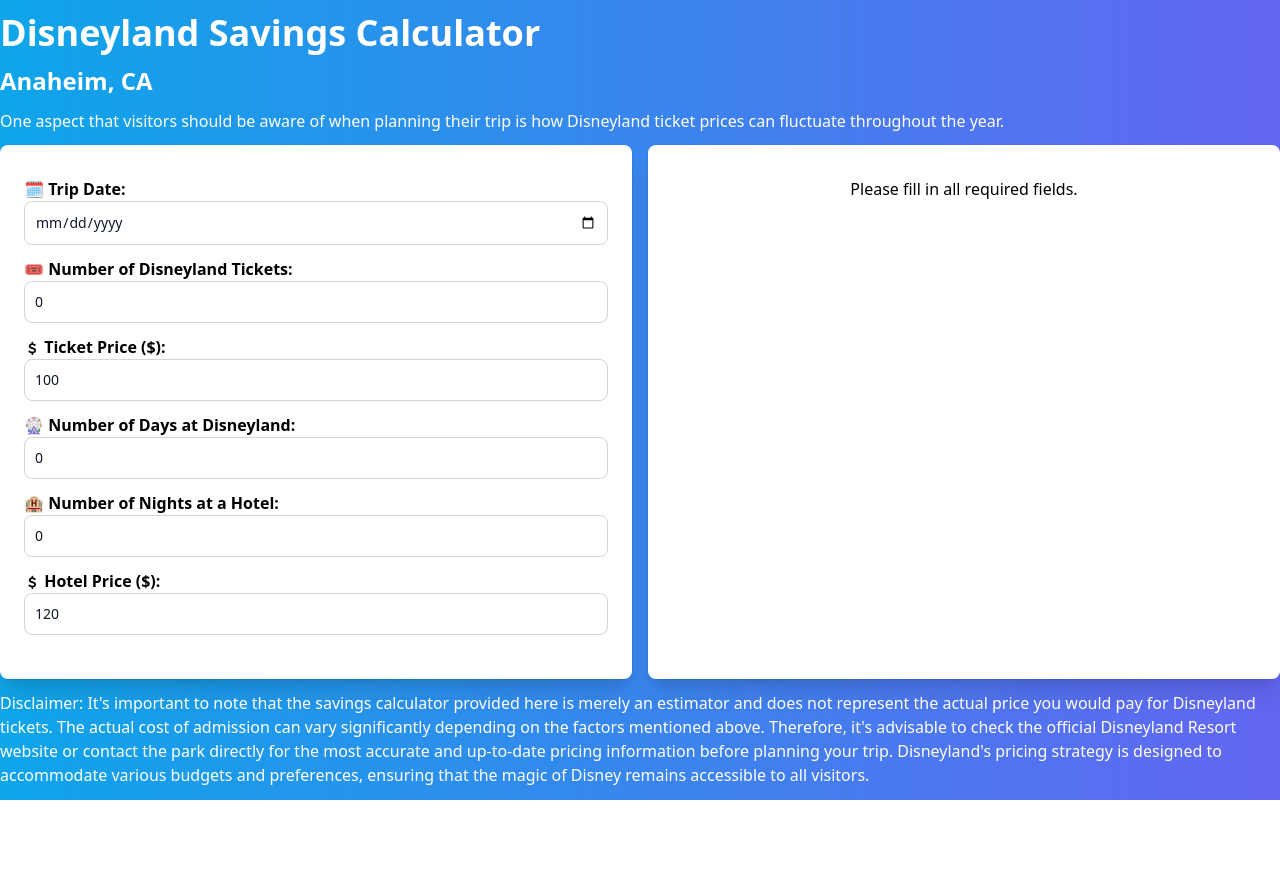
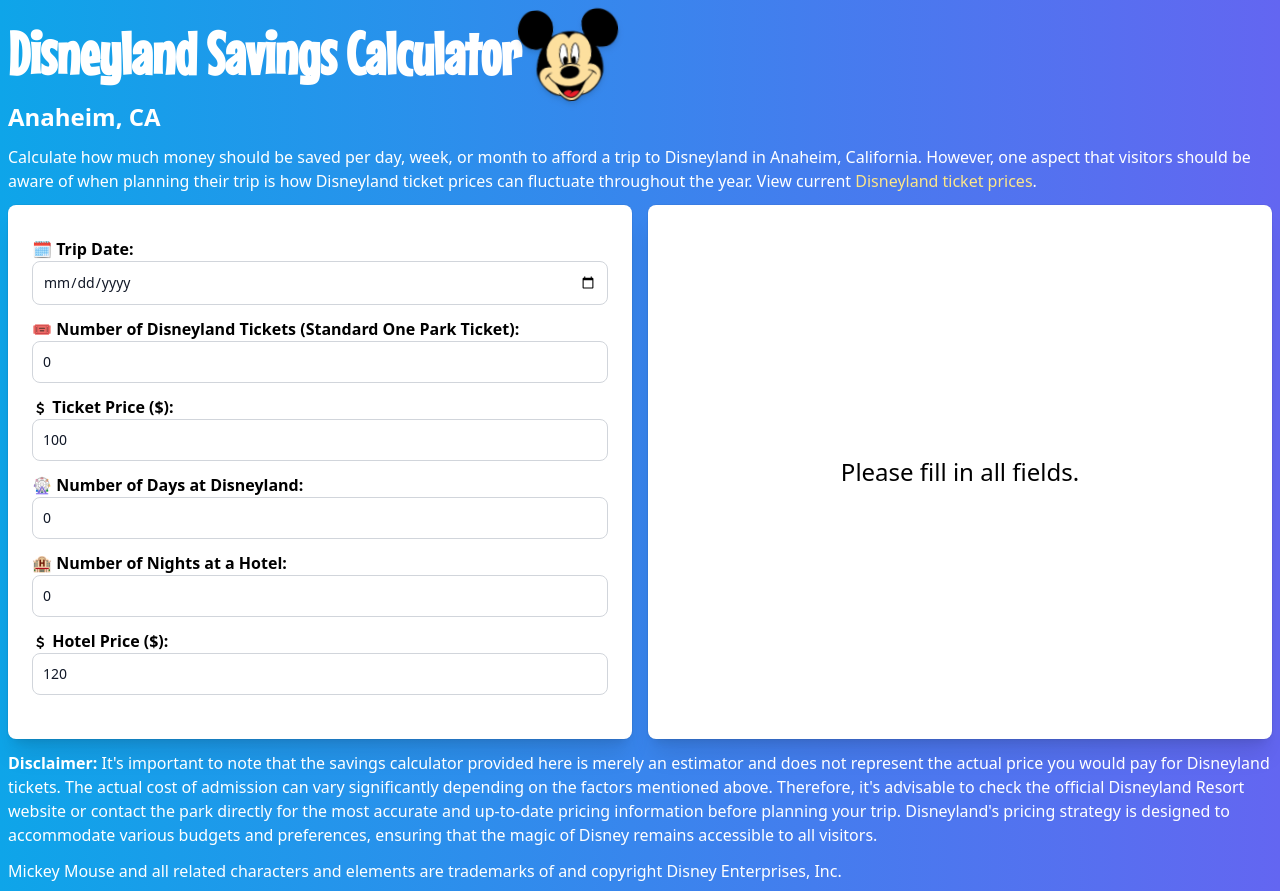
Before and after one commit to brndnsmth/disneyland-savings-calculator, a React (Vite) app: page / in a window 1280 px wide. Before the commit the page ends 800 px from the top, so only its background shows below. Built offline with nearby package versions, Linux system fonts and the light colour scheme.

Commit message:
Updated styling and small changes to app and components. Need to fix calculateSavingsGoal and Result component.

```diff
--- a/index.html
+++ b/index.html
@@ -2,7 +2,7 @@
 <html lang="en">
   <head>
     <meta charset="UTF-8" />
-    <link rel="icon" type="image/svg+xml" href="/vite.svg" />
+    <link rel="icon" type="image/svg+xml" href="/mickey.ico" />
     <meta name="viewport" content="width=device-width, initial-scale=1.0" />
     <title>Disneyland Savings Calculator</title>
   </head>
--- a/src/App.tsx
+++ b/src/App.tsx
@@ -54,17 +54,36 @@
   };
 
   return (
-    <div className="h-screen grid grid-cols-1 content-center">
+    <div className="min-h-screen grid grid-cols-1 content-center m-2">
       <div className="container mx-auto">
-        <h1 className="text-4xl font-semibold text-white mb-3">
-          Disneyland Savings Calculator
-        </h1>
+        <div className="flex items-center">
+          <h1 className="text-6xl font-disney font-semibold text-white">
+            Disneyland Savings Calculator
+          </h1>
+          <img
+            className="rotate-image drop-shadow-md"
+            src="/src/assets/mickey.png"
+            width="100px"
+            alt="Mickey Mouse"
+          />
+        </div>
         <h2 className="text-2xl font-semibold text-white mb-3">Anaheim, CA</h2>
         <p className="text-white mb-3">
-          One aspect that visitors should be aware of when planning their trip
-          is how Disneyland ticket prices can fluctuate throughout the year.
+          Calculate how much money should be saved per day, week, or month to
+          afford a trip to Disneyland in Anaheim, California. However, one
+          aspect that visitors should be aware of when planning their trip is
+          how Disneyland ticket prices can fluctuate throughout the year. View
+          current{" "}
+          <a
+            className="text-amber-200 hover:underline"
+            href="https://disneyland.disney.go.com/admission/tickets/"
+            target="_blank"
+          >
+            Disneyland ticket prices
+          </a>
+          .
         </p>
-        <div className="grid grid-cols-2 gap-4 mb-3">
+        <div className="grid grid-cols-1 sm:grid-cols-2 gap-4 mb-3">
           <div className="bg-white rounded-lg px-6 py-8 ring-1 ring-slate-900/5 shadow-xl">
             <DateInput tripDate={tripDate} setTripDate={setTripDate} />
             <TicketInput
@@ -83,10 +102,13 @@
           </div>
           <div className="grid justify-items-center bg-white rounded-lg px-6 py-8 ring-1 ring-slate-900/5 shadow-xl text-center">
             {isNaN(parseFloat(calculateSavingsGoal())) ? (
-              <p>Please fill in all required fields.</p>
+              <p className="text-2xl flex items-center">
+                Please fill in all fields.
+              </p>
             ) : (
               <>
                 <Result savingsGoal={calculateSavingsGoal()} />
+                <hr className="w-48 h-1 mx-auto my-4 bg-blue-300 border-0 rounded" />
                 <TotalExpenditure
                   ticketCount={ticketCount}
                   ticketPrice={ticketPrice}
@@ -98,17 +120,21 @@
             )}
           </div>
         </div>
+        <p className="text-white mb-3">
+          <span className="font-bold">Disclaimer:</span> It's important to note
+          that the savings calculator provided here is merely an estimator and
+          does not represent the actual price you would pay for Disneyland
+          tickets. The actual cost of admission can vary significantly depending
+          on the factors mentioned above. Therefore, it's advisable to check the
+          official Disneyland Resort website or contact the park directly for
+          the most accurate and up-to-date pricing information before planning
+          your trip. Disneyland's pricing strategy is designed to accommodate
+          various budgets and preferences, ensuring that the magic of Disney
+          remains accessible to all visitors.
+        </p>
         <p className="text-white">
-          Disclaimer: It's important to note that the savings calculator
-          provided here is merely an estimator and does not represent the actual
-          price you would pay for Disneyland tickets. The actual cost of
-          admission can vary significantly depending on the factors mentioned
-          above. Therefore, it's advisable to check the official Disneyland
-          Resort website or contact the park directly for the most accurate and
-          up-to-date pricing information before planning your trip. Disneyland's
-          pricing strategy is designed to accommodate various budgets and
-          preferences, ensuring that the magic of Disney remains accessible to
-          all visitors.
+          Mickey Mouse and all related characters and elements are trademarks of
+          and copyright Disney Enterprises, Inc.
         </p>
       </div>
     </div>
--- a/src/components/Result.tsx
+++ b/src/components/Result.tsx
@@ -10,16 +10,16 @@
 
   return (
     <div>
-      <h2 className="text-2xl font-semibold">💰 Your Savings Goal:</h2>
+      <h2 className="text-3xl font-semibold mb-2">💰 Your Savings Goal:</h2>
       {isValidInput ? (
         <div>
-          <p className="text-xl">
+          <p className="text-2xl">
             ${(parseFloat(savingsGoal) / 7).toFixed(2)} per day
           </p>
-          <p className="text-xl">
+          <p className="text-2xl">
             ${parseFloat(savingsGoal).toFixed(2)} per week
           </p>
-          <p className="text-xl">
+          <p className="text-2xl">
             ${(parseFloat(savingsGoal) * 4).toFixed(2)} per month
           </p>
         </div>
--- a/src/components/TicketInput.tsx
+++ b/src/components/TicketInput.tsx
@@ -24,7 +24,9 @@
 
   return (
     <div>
-      <label className="font-semibold">🎟 Number of Disneyland Tickets:</label>
+      <label className="font-semibold">
+        🎟 Number of Disneyland Tickets (Standard One Park Ticket):
+      </label>
       <input
         className="bg-white border border-gray-300 text-gray-900 text-sm rounded-lg focus:ring-blue-500 focus:border-blue-500 block w-full p-2.5 mb-3"
         type="number"
--- a/src/components/TotalExpenditure.tsx
+++ b/src/components/TotalExpenditure.tsx
@@ -22,10 +22,10 @@
 
   return (
     <div>
-      <h2 className="text-2xl font-semibold">
+      <h2 className="text-3xl font-semibold mb-2">
         💸 Total Estimated Expenditure:
       </h2>
-      <p className="text-xl">${calculateTotalCost().toFixed(2)}</p>
+      <p className="text-2xl">${calculateTotalCost().toFixed(2)}</p>
     </div>
   );
 };
--- a/src/index.css
+++ b/src/index.css
@@ -1,6 +1,42 @@
+@import url("https://fonts.googleapis.com/css2?family=Mouse+Memoirs&display=swap");
 @tailwind base;
 @tailwind components;
 @tailwind utilities;
+
+.font-disney {
+  font-family: "Mouse Memoirs", sans-serif;
+}
+
+@-webkit-keyframes rotate {
+  0% {
+    -webkit-transform: rotate(5deg);
+  }
+  50% {
+    -webkit-transform: rotate(-5deg);
+  }
+  50% {
+    -webkit-transform: rotate(5deg);
+  }
+}
+
+@keyframes rotate {
+  0% {
+    transform: rotate(5deg);
+  }
+  50% {
+    transform: rotate(-5deg);
+  }
+  100% {
+    transform: rotate(5deg);
+  }
+}
+
+.rotate-image {
+  -webkit-transform-origin: center;
+  transform-origin: center;
+  -webkit-animation: rotate 3.5s ease-in-out forwards infinite;
+  animation: rotate 3.5s ease-in-out forwards infinite;
+}
 
 /* :root {
   font-family: Inter, system-ui, Avenir, Helvetica, Arial, sans-serif;
```
Also changed, not shown: src/assets/mickey.png (added), 1 other file (tests, documents, lock files or other folders).
